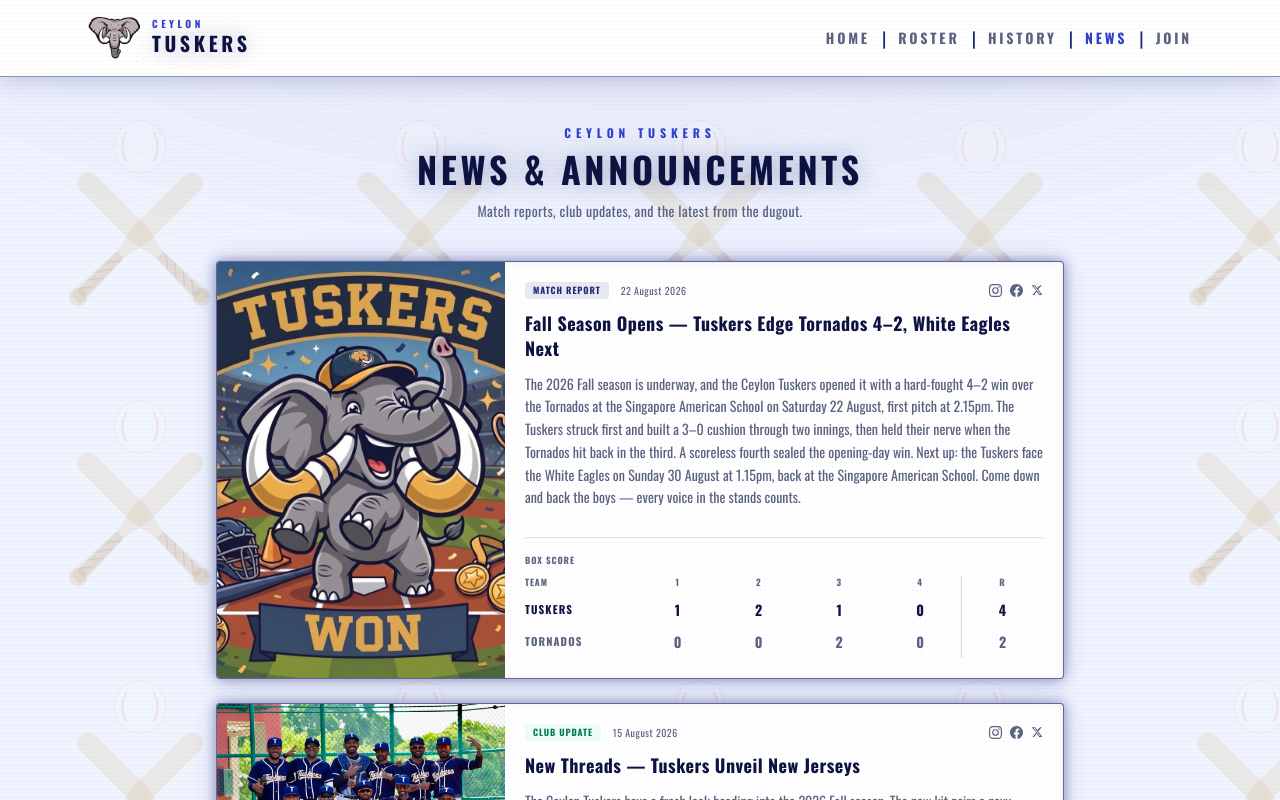
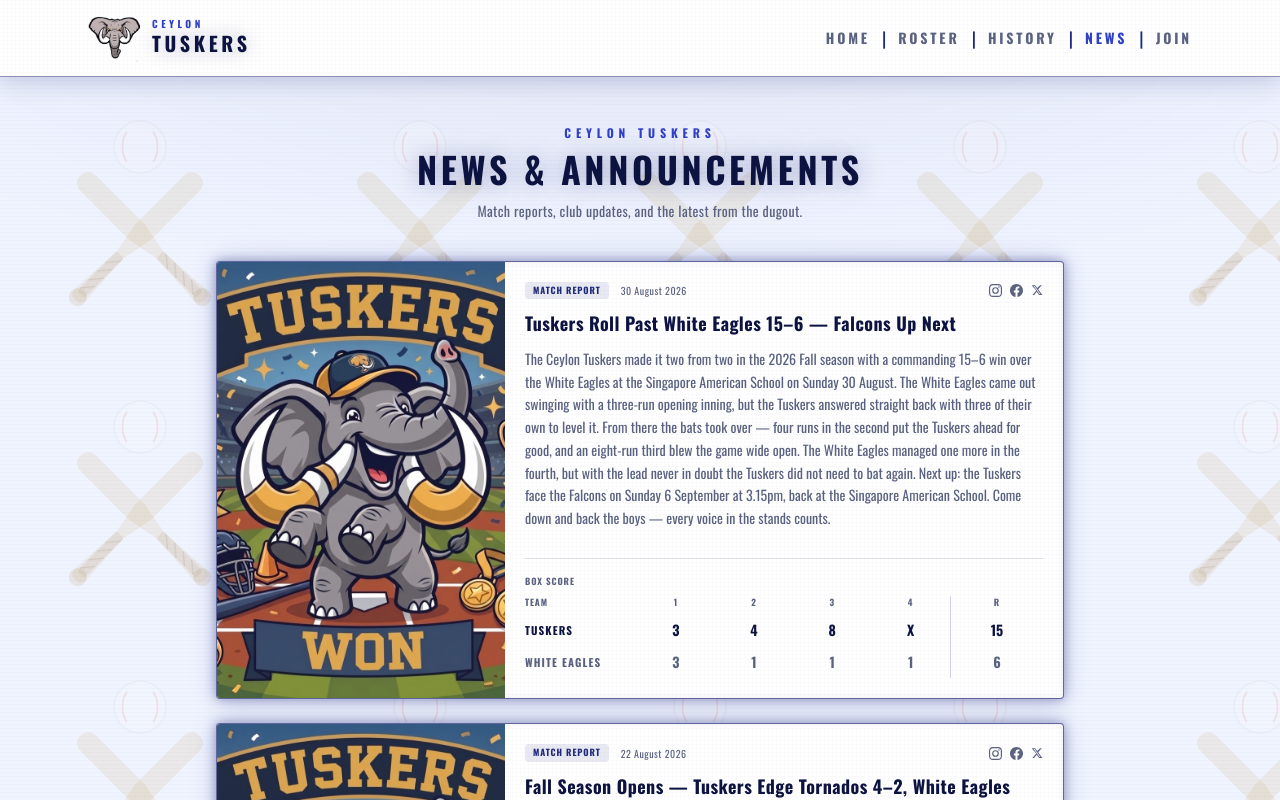
Before and after one commit to ambarox/tuskers-web, a Next.js app: page /news in a window 1280 px wide. Shown: the top 800 px of the page. Built offline with nearby package versions, Linux system fonts and the light colour scheme.

Commit message:
Update team data, schedule, and news for 2026 Fall season; refine Box Score calculations with inning markers

```diff
--- a/src/app/news/page.tsx
+++ b/src/app/news/page.tsx
@@ -18,11 +18,16 @@ const TAG_COLORS: Record<string, string> = {
   "Club Update":  "bg-emerald-50 text-emerald-700",
 };
 
-type Inning = { inning: number; tuskers: number; opp: number };
+// "X" marks an inning a team did not bat (already leading, no need to hit).
+type Cell = number | string;
+type Inning = { inning: number; tuskers: Cell; opp: Cell };
+
+const runs = (cells: Cell[]) =>
+  cells.reduce<number>((s, c) => s + (typeof c === "number" ? c : 0), 0);
 
 function BoxScore({ innings, opponent }: { innings: Inning[]; opponent: string }) {
-  const tuskerTotal = innings.reduce((s, i) => s + i.tuskers, 0);
-  const oppTotal    = innings.reduce((s, i) => s + i.opp, 0);
+  const tuskerTotal = runs(innings.map((i) => i.tuskers));
+  const oppTotal    = runs(innings.map((i) => i.opp));
 
   return (
     <div className="mt-4 pt-4 border-t border-[#1e2878]/15 overflow-x-auto">
--- a/src/components/LatestNewsCard.tsx
+++ b/src/components/LatestNewsCard.tsx
@@ -33,7 +33,7 @@ export default function LatestNewsCard({ item }: { item: NewsItem }) {
 
       <div className="flex flex-col sm:flex-row">
         {/* Image */}
-        <div className="w-full sm:w-48 h-48 flex-shrink-0 bg-[#1e2878]/10 overflow-hidden">
+        <div className="w-full sm:w-48 h-48 sm:h-auto flex-shrink-0 bg-[#1e2878]/10 overflow-hidden">
           <img src={item.img} alt={item.title} className="w-full h-full object-cover" />
         </div>
 
--- a/src/data/news.json
+++ b/src/data/news.json
@@ -1,5 +1,20 @@
 {
   "news": [
+    {
+      "id": 7,
+      "title": "Tuskers Roll Past White Eagles 15–6 — Falcons Up Next",
+      "summary": "The Ceylon Tuskers made it two from two in the 2026 Fall season with a commanding 15–6 win over the White Eagles at the Singapore American School on Sunday 30 August. The White Eagles came out swinging with a three-run opening inning, but the Tuskers answered straight back with three of their own to level it. From there the bats took over — four runs in the second put the Tuskers ahead for good, and an eight-run third blew the game wide open. The White Eagles managed one more in the fourth, but with the lead never in doubt the Tuskers did not need to bat again. Next up: the Tuskers face the Falcons on Sunday 6 September at 3.15pm, back at the Singapore American School. Come down and back the boys — every voice in the stands counts.",
+      "date": "2026-08-30",
+      "img": "/news/wingame.jpeg",
+      "tag": "Match Report",
+      "opponent": "White Eagles",
+      "innings": [
+        { "inning": 1, "tuskers": 3, "opp": 3 },
+        { "inning": 2, "tuskers": 4, "opp": 1 },
+        { "inning": 3, "tuskers": 8, "opp": 1 },
+        { "inning": 4, "tuskers": "X", "opp": 1 }
+      ]
+    },
     {
       "id": 6,
       "title": "Fall Season Opens — Tuskers Edge Tornados 4–2, White Eagles Next",
--- a/src/data/team.json
+++ b/src/data/team.json
@@ -145,6 +145,18 @@
       "tournament": "Singapore International Baseball League",
       "matchType": "Group Stage",
       "isWin": true
+    },
+    {
+      "id": 13,
+      "opponent": "White Eagles",
+      "tuskers": 15,
+      "opp": 6,
+      "date": "2026-08-30",
+      "season": "2026 Fall",
+      "venue": "Singapore American School",
+      "tournament": "Singapore International Baseball League",
+      "matchType": "Group Stage",
+      "isWin": true
     }
   ],
   "roster": [
@@ -285,11 +297,11 @@
   "schedule": [
     {
       "id": 1,
-      "opponent": "White Eagles",
-      "date": "2026-08-30",
+      "opponent": "Falcons",
+      "date": "2026-09-06",
       "season": "2026 Fall",
       "venue": "Singapore American School",
-      "time": "13:15",
+      "time": "15:15",
       "tournament": "Singapore International Baseball League",
       "matchType": "Group Stage"
     }
```
